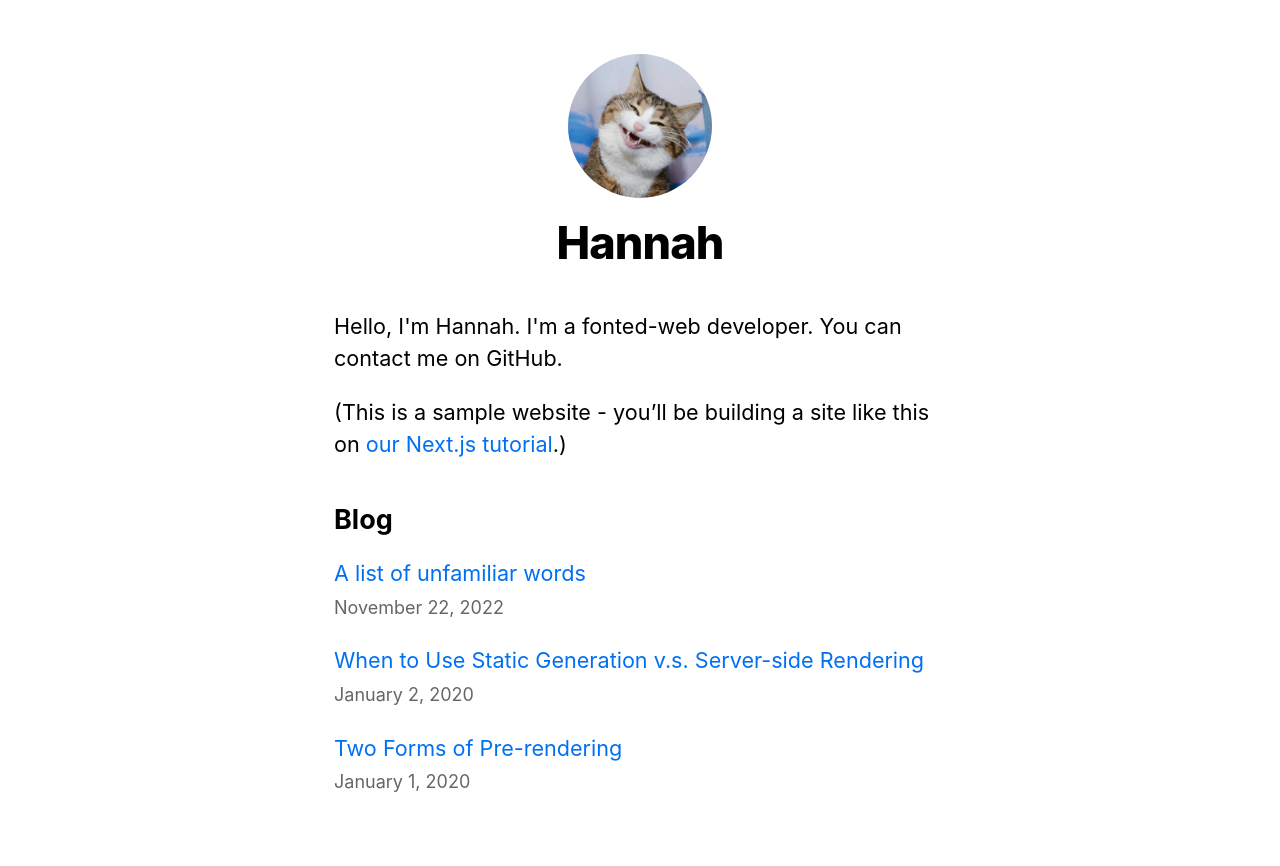
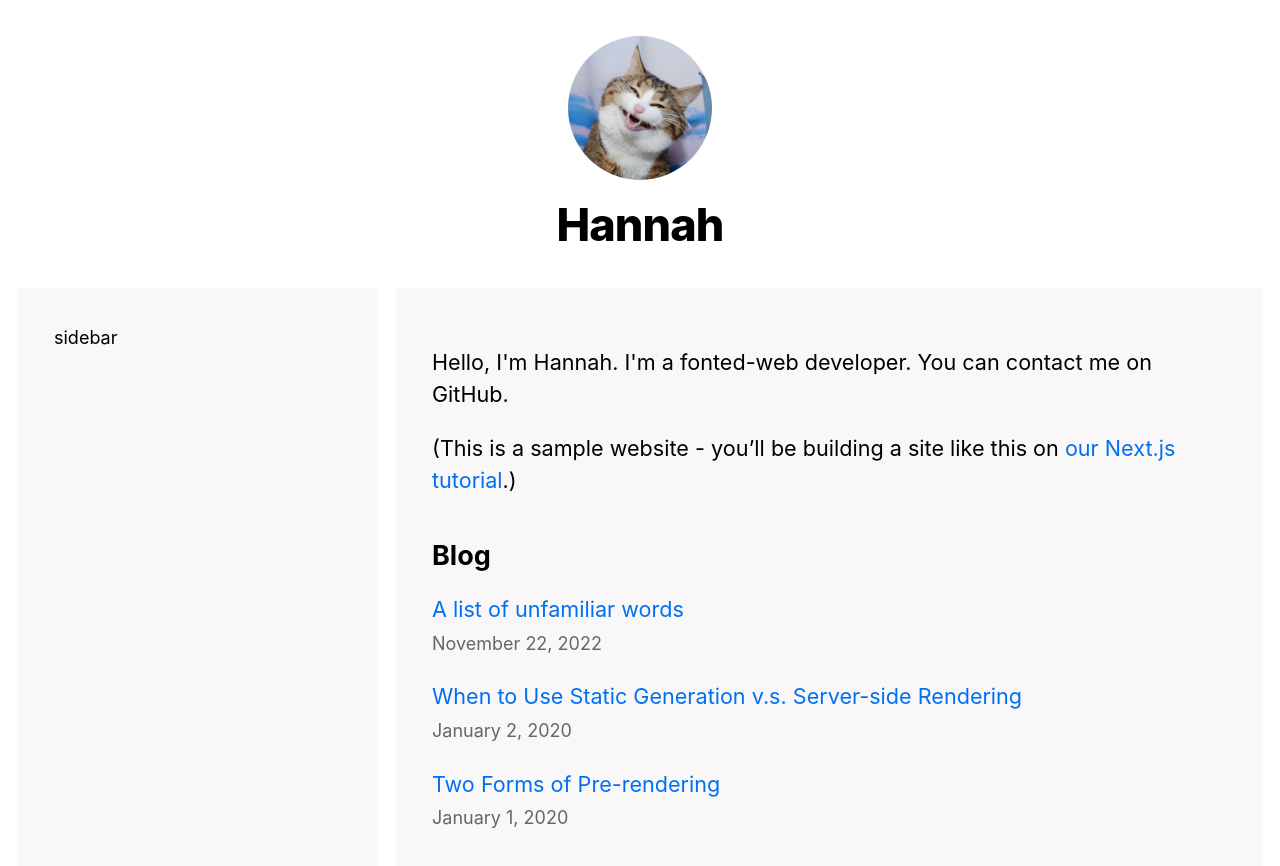
Before and after one commit to hguo1212/next-demo, a Next.js app: page / in a window 1280 px wide. Shown: the top 866 px of the page. Built offline with nearby package versions, Linux system fonts and the light colour scheme.

Commit message:
refactor layout with css grid

```diff
--- a/components/layout.js
+++ b/components/layout.js
@@ -1,8 +1,8 @@
 import Head from 'next/head';
 import Image from 'next/image';
+import Link from 'next/link';
+import utilStyles from '../styles/utils.module.css';
 import styles from './layout.module.css';
-import utilStyles from '../styles/utils.module.css';
-import Link from 'next/link';
 
 const name = 'Hannah';
 export const siteTitle = 'Next.js Sample Website';
@@ -25,6 +25,8 @@ export default function Layout({ children, home }) {
         <meta name="og:title" content={siteTitle} />
         <meta name="twitter:card" content="summary_large_image" />
       </Head>
+
+    <div className={styles.layout}>
       <header className={styles.header}>
           {home ? (
             <>
@@ -58,12 +60,14 @@ export default function Layout({ children, home }) {
             </>
           )}
         </header>
-      <main>{children}</main>
+        <main className={styles.content}>{children}</main>
+        <aside className={styles.sidebar}>sidebar</aside>
         {!home && (
-        <div className={styles.backToHome}>
+          <footer className={styles.footer}>
             <Link href="/">← Back to home</Link>
+            </footer>
+        )}
     </div>
-      )}
     </div>
   );
 }
--- a/components/layout.module.css
+++ b/components/layout.module.css
@@ -1,15 +1,43 @@
 .container {
-  max-width: 36rem;
+  max-width: 80rem;
   padding: 0 1rem;
-  margin: 3rem auto 6rem;
+  margin: 0 auto;
+}
+
+.layout {
+  display: grid;
+  grid-template-areas:
+  "header header"
+  "sidebar content"
+  "footer footer"
+   ;
+   grid-template-rows: 15rem 1fr 5rem;
+   grid-template-columns: 20rem 1fr;
+   grid-gap: 1rem;
 }
 
 .header {
   display: flex;
   flex-direction: column;
   align-items: center;
+  padding: 2rem;
+  grid-area: header;
 }
 
-.backToHome {
-  margin: 3rem 0 0;
+.content {
+  padding: 2rem;
+  grid-area: content;
+  background-color: #F9F7F7;
 }
+
+.footer {
+  padding: 2rem;
+  grid-area: footer;
+  background-color: #F9F7F7;
+}
+
+.sidebar {
+  background-color: #F9F7F7;
+  padding: 2rem;
+  grid-area: sidebar;
+}
```
Lines whose indentation alone changed are shown as unchanged.
